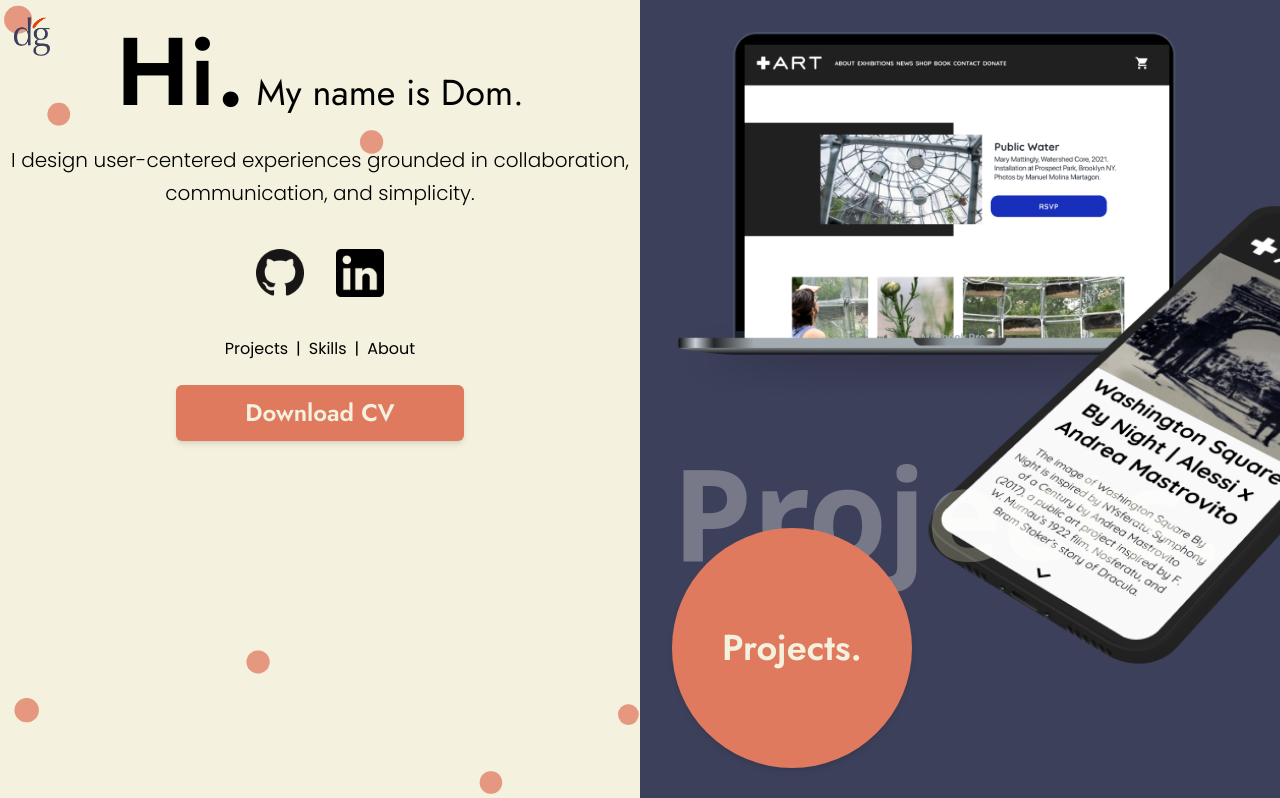
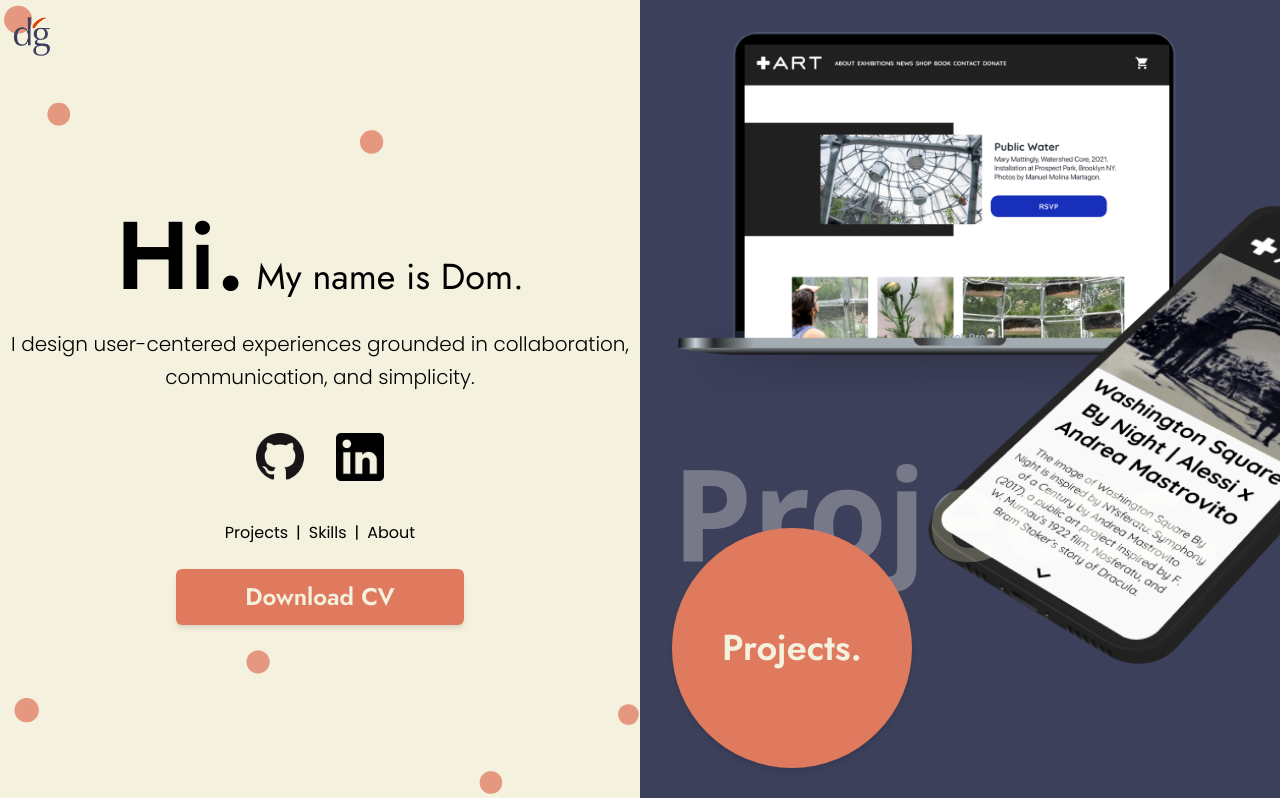
Before and after one commit to DmncG/UX-portfolio-website, a Gatsby site: page / in a window 1280 px wide. Shown: the top 798 px of the page. Built offline with nearby package versions, Linux system fonts and the light colour scheme; Gatsby itself is replaced by a stand-in of ours.

Commit message:
updated xl styles in home

```diff
--- a/src/components/home/home.js
+++ b/src/components/home/home.js
@@ -37,7 +37,7 @@ const Home = () => {
 
           <StaticImage className="w-12 absolute left-2 top-0 my-2" src="../../images/portfolio-logo-revised-gunpowder.png" alt="drg logo" />
 
-        <div className="flex flex-col justify-center relative top-4">
+        <div className="flex flex-col justify-center relative top-4 md:top-32 xl:top-1/4 xl:max-w-screen-md xl:m-auto">
           <motion.h1 variants={sentence} initial="hidden" animate="visible" className="font-display font-normal text-4xl text-center m-2">
             {
               line1.split('').map((char, i) => (
```
